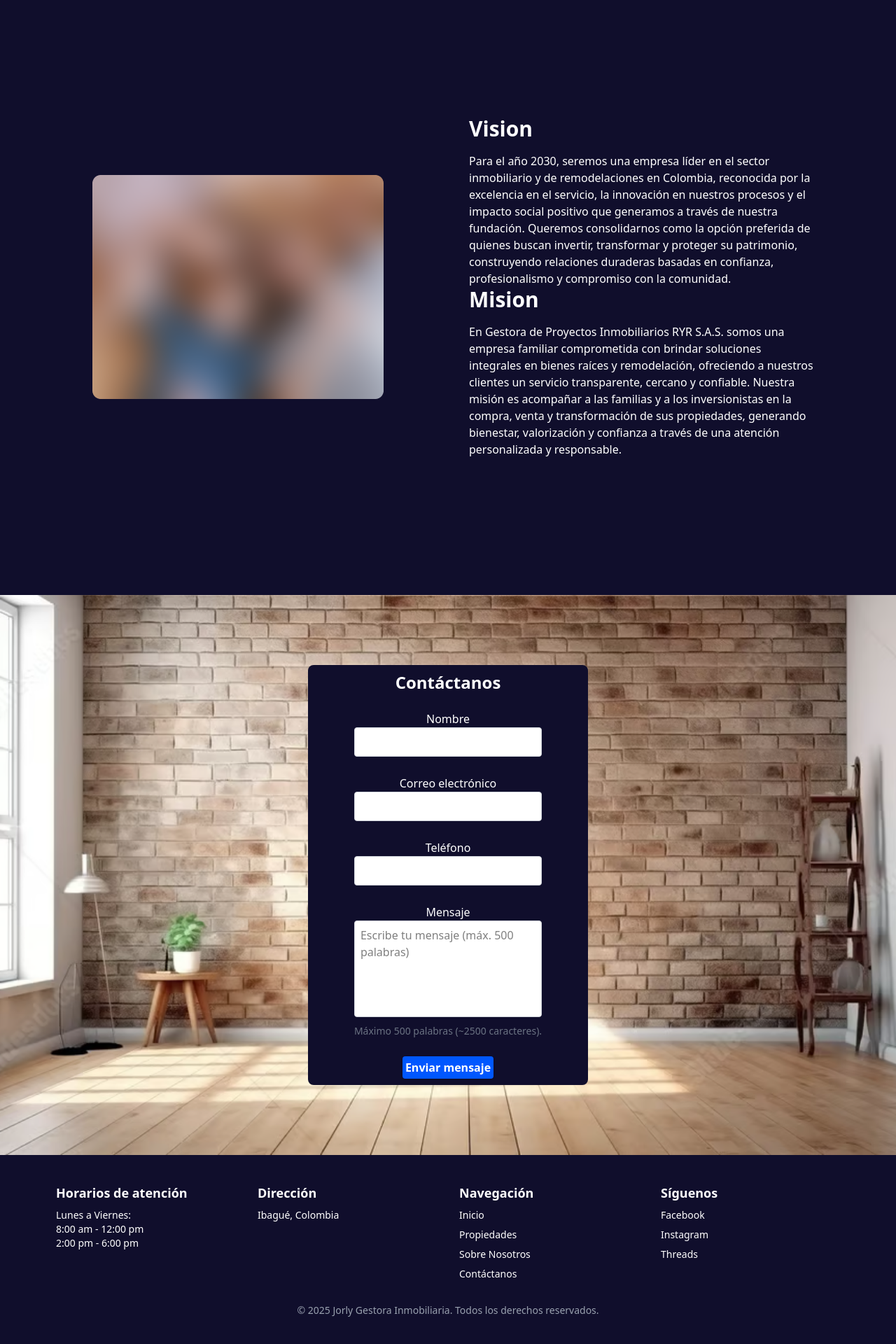
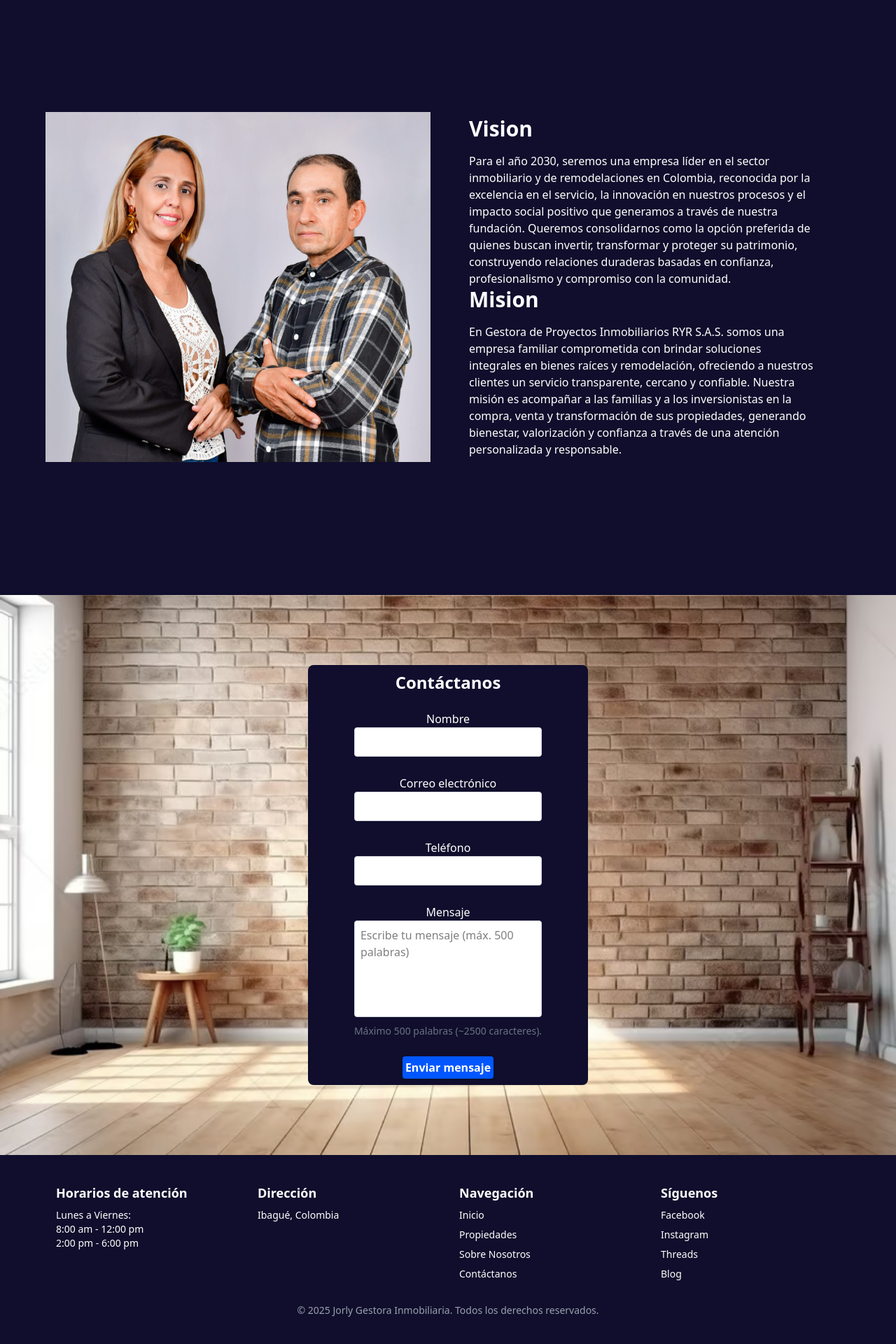
Before and after one commit to Alexander12302002/Proyectos-Inmobiliarios-RYR-SAS, a React (Vite) app in the folder client/: page / in a window 1280 px wide. Shown: the part 894-2814 px from the top of the page at 70% size. Built offline with nearby package versions, Linux system fonts and the light colour scheme; no server answers; a web font is replaced by a local one.

Commit message:
feat: :sparkles: fix footer and vision and mission

```diff
--- a/client/index.html
+++ b/client/index.html
@@ -3,9 +3,9 @@
 
 <head>
   <meta charset="UTF-8" />
-  <link rel="icon" type="image/svg+xml" href="/vite.svg" />
+  <link rel="icon" type="image/png" href="/home/IconLogo.png" />
   <meta name="viewport" content="width=device-width, initial-scale=1.0" />
-  <title>inmobiliaros RYR SAS</title>
+  <title>Inmobiliarios RYR SAS</title>
 </head>
 
 <body>
--- a/client/src/assets/components/Footer.jsx
+++ b/client/src/assets/components/Footer.jsx
@@ -69,6 +69,16 @@ const Footer = () => {
                                 Threads
                             </a>
                         </li>
+                        <li>
+                            <a
+                                href="https://aprendiendocongestora.blogspot.com/"
+                                target="_blank"
+                                rel="noopener noreferrer"
+                                className="hover:underline"
+                            >
+                                Blog
+                            </a>
+                        </li>
                     </ul>
                 </div>
             </div>
--- a/client/src/assets/pages/Home.jsx
+++ b/client/src/assets/pages/Home.jsx
@@ -31,7 +31,7 @@ const Home = () => {
             <div className='h-[110vh] bg-[#100E2C] p-[20px] flex'>
                 <div className='flex items-center justify-center'>
                     <div className='w-[50vw] flex justify-center'>
-                        <img src='/tash/Img.png'></img>
+                        <img src='/Home/Duenos.png' className='h-[500px] w-[550px]'></img>
                     </div>
                     <div className='w-[40vw] flex flex-col p-[10px]'>
                         <div>
```
Also changed, not shown: client/public/Home/Duenos.png (added), client/public/Home/IconLogo.png (added).
